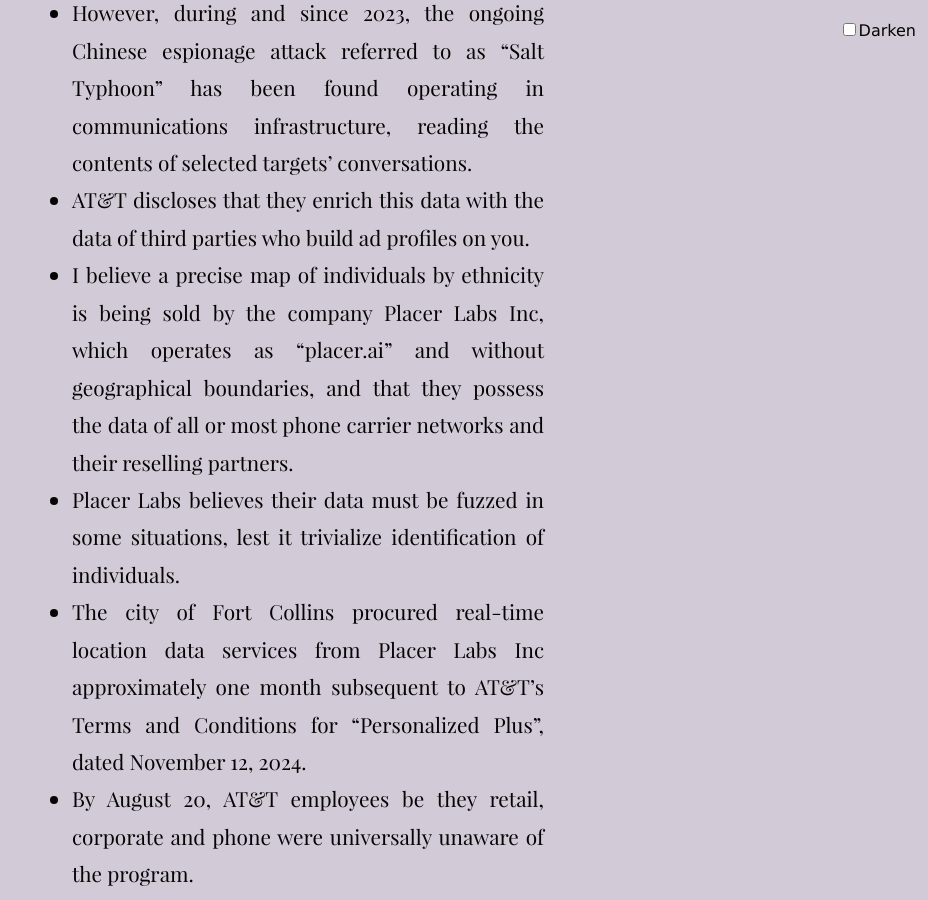
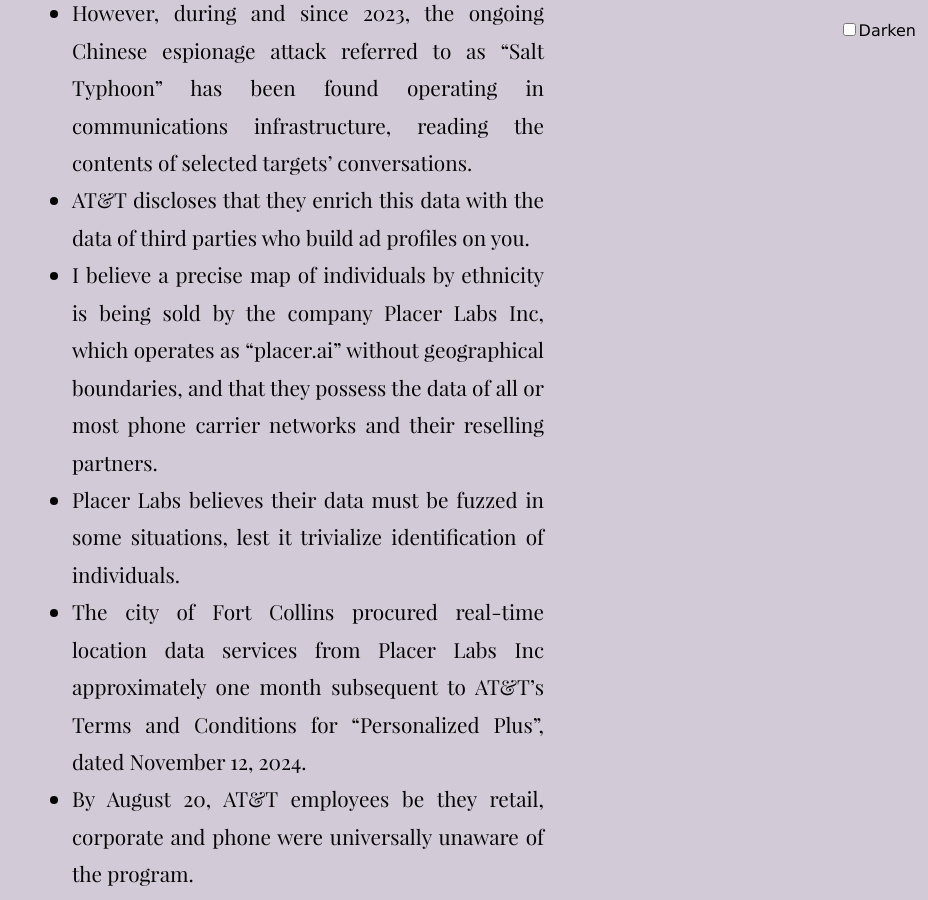
Before and after one commit to tiliv/antibody, a Jekyll site: the page built from docs/journal/autumn-ryan-Personalized-Plus/index.md, in a window 1280 px wide and 900 px high, scrolled down 2555 px. Shown: the whole window, without its empty margins (352-1280 px from the left). Built offline with Jekyll 4.4.1, drawn with Linux system fonts in a browser that asks for light colours.

Commit message:
Trim unwanted “and”

```diff
--- a/docs/journal/autumn-ryan-Personalized-Plus/index.md
+++ b/docs/journal/autumn-ryan-Personalized-Plus/index.md
@@ -27,7 +27,7 @@
 - AT&T claims that no reading of our messages or calls is possible with their programs.
 - However, during and since 2023, the ongoing Chinese espionage attack referred to as "Salt Typhoon" has been found operating in communications infrastructure, reading the contents of selected targets' conversations.
 - AT&T discloses that they enrich this data with the data of third parties who build ad profiles on you.
-- I believe a precise map of individuals by ethnicity is being sold by the company Placer Labs Inc, which operates as "placer.ai" and without geographical boundaries, and that they possess the data of all or most phone carrier networks and their reselling partners.
+- I believe a precise map of individuals by ethnicity is being sold by the company Placer Labs Inc, which operates as "placer.ai" without geographical boundaries, and that they possess the data of all or most phone carrier networks and their reselling partners.
 - Placer Labs believes their data must be fuzzed in some situations, lest it trivialize identification of individuals.
 - The city of Fort Collins procured real-time location data services from Placer Labs Inc approximately one month subsequent to AT&T's Terms and Conditions for "Personalized Plus", dated November 12, 2024.
 - By August 20, AT&T employees be they retail, corporate and phone were universally unaware of the program.
```
